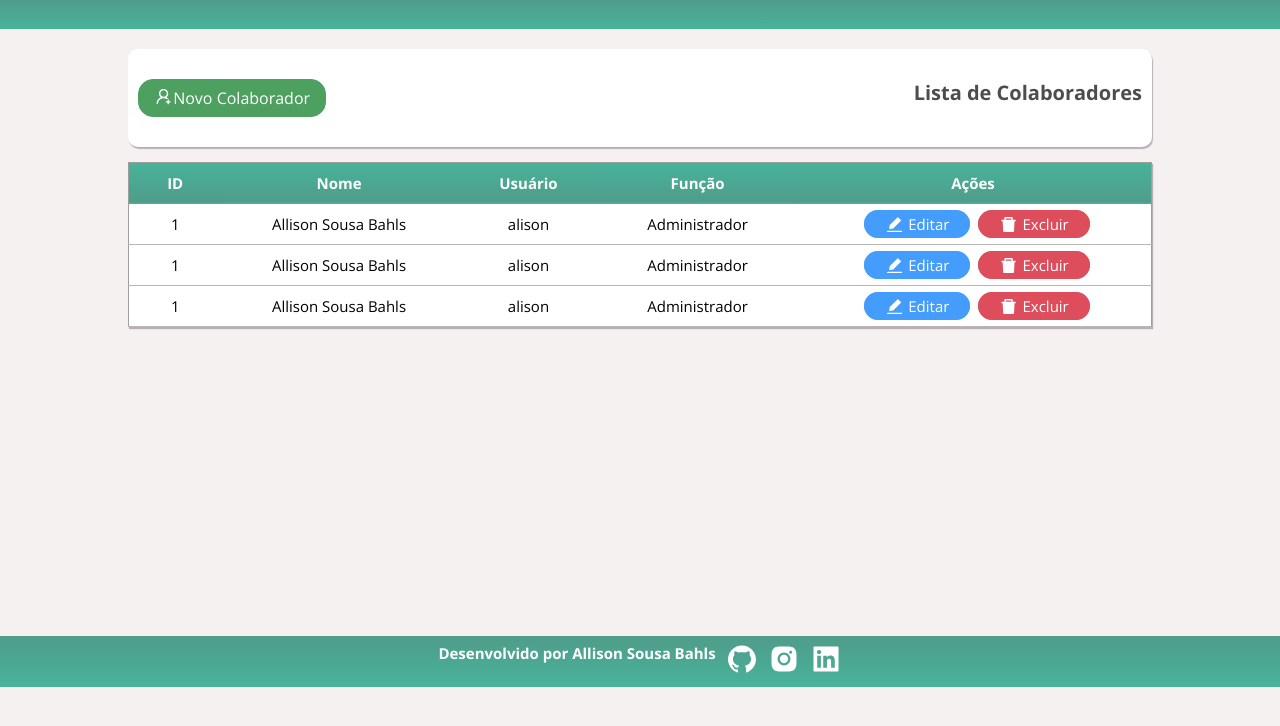
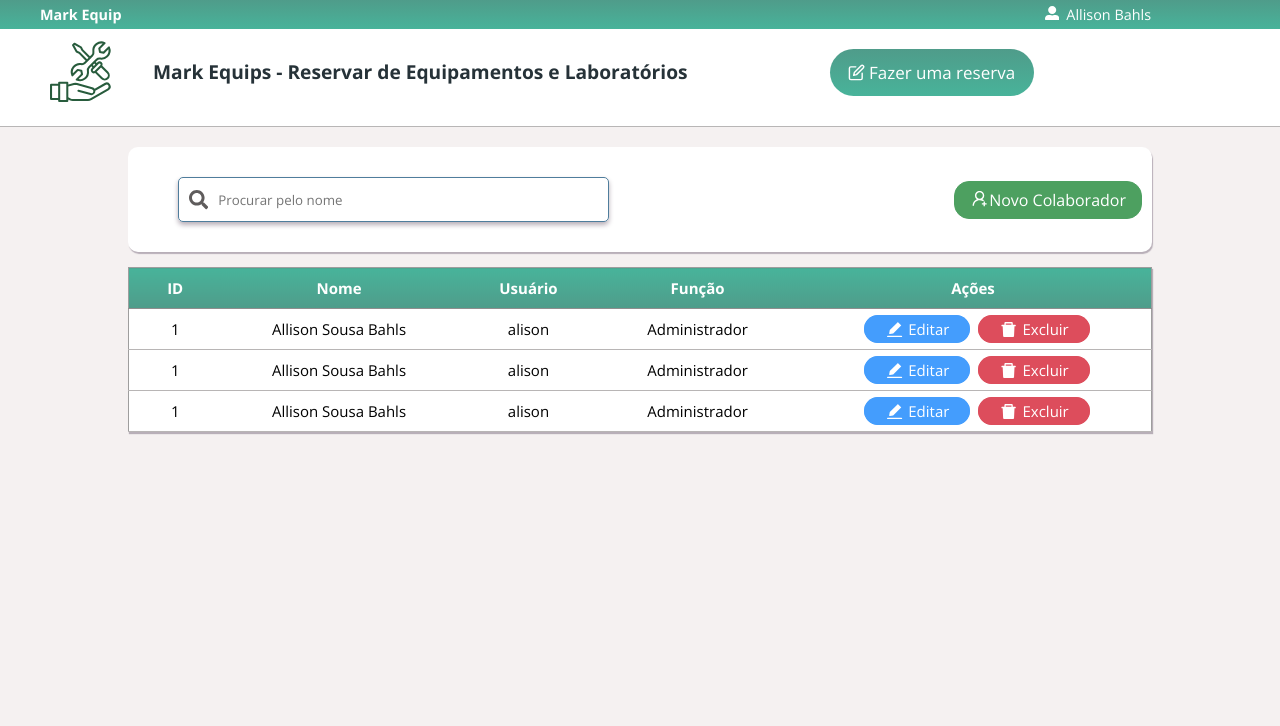
Before and after one commit to AllisonSBahls/mark-equips, a React (Create React App) app in the folder markequip-app/: page /colaboradores in a window 1280 px wide. Shown: the top 726 px of the page. Built offline with nearby package versions, Linux system fonts and the light colour scheme.

Commit message:
fixing screen

```diff
--- a/markequip-app/src/Views/Collaborator/index.tsx
+++ b/markequip-app/src/Views/Collaborator/index.tsx
@@ -14,17 +14,17 @@ export default function Collaborator() {
       <Navbar />
       <div className="container-collaborators">
         <div className="action-collaborators">
-        <div className="btn-insert-field">
+          <div className="field-search">
+            <FaSearch className="icon icon-search"/>
+            <input type="text" placeholder="Procurar pelo nome"></input>
+          </div>
+
+          <div className="btn-insert-field">
             <a href="/#" className="btn-insert">
               <AiOutlineUserAdd className="icon"/>
               Novo Colaborador
             </a>
           </div>
-
-          <div className="title-page-collaborator">
-            <label>Lista de Colaboradores</label>
-          </div>
-
         </div>
         <div className="collaborators-content">
           <table className="table-colaborators table-responsive">
@@ -86,7 +86,7 @@ export default function Collaborator() {
           </table>
         </div>
       </div>
-      <Footer />
+      {/* <Footer /> */}
     </>
   );
 }
--- a/markequip-app/src/Views/Collaborator/styles.css
+++ b/markequip-app/src/Views/Collaborator/styles.css
@@ -20,6 +20,7 @@
     align-items: center;
     border: 1px solid #4f7d9c;
     padding-left: 10px;
+    margin-left: 40px;
     height: 45px;
     border-radius: 5px;
     -webkit-box-shadow: 0px 3px 5px 0px rgba(184,175,184,1);
@@ -28,7 +29,7 @@
 }
 
 .field-search input{
-    min-width: 250px;
+    width: 400px;
     height: 30px;
     border-radius: 5px;
     padding: 10px;
--- a/markequip-app/src/Views/Navbar/index.tsx
+++ b/markequip-app/src/Views/Navbar/index.tsx
@@ -2,48 +2,29 @@ import './styles.css'
 import { FiEdit } from 'react-icons/fi';
 import { FaUserAlt } from 'react-icons/fa';
 
-//import {ReactComponent as Logo} from './Logo.svg';
+import {ReactComponent as Logo} from './Logo.svg';
 export default function Navbar() {
     return (
+        <>
+            <nav className="main-navbar">
+                <h1 className="text-main-navbar">Mark Equip</h1>
 
-            <div className="main-navbar">
-                {/* <h1 className="text-main-navbar">Mark Equip</h1> */}
-                <ul className="menu-main-navbar">
-                    {/* <li>
-                        <a href="/#">Ínicio</a>
-                    </li>
-                    <li>
-                        <a href="/#">Reservas</a>
-                    </li>
-                    <li>
-                        <a href="/#">Equipamentos</a>
-                    </li>
-                    <li>
-                        <a href="/#">Colaboradores</a>
-                    </li>
-                    <li>
-                        <a href="/#">Horários</a>
-                    </li>
-                    <li>
-                        <a href="/#">Relatórios</a>
-                    </li> */}
-
-                </ul>
                 <div className="user-navbar">
-                {/* <ul >
+                <ul >
                     <li>
                         <FaUserAlt/><a href="/#">Allison Bahls</a>
 
                     </li>
 
-                </ul> */}
+                </ul>
                 </div>
+            </nav>
+            <div className="description-container">
+                <Logo />
+                <h1>Mark Equips -  Reservar de Equipamentos e Laboratórios</h1>
+                <a className="btn-make-reserver" href="/#">
+                        <FiEdit className="icon-btn-reserver"/>Fazer uma reserva</a>
             </div>
-            // <div className="description-container">
-                // {/* <Logo /> */}
-                // {/* <h1>Mark Equips -  Reservar de Equipamentos e Laboratórios</h1>
-                // <a className="btn-make-reserver" href="/#">
-                        // <FiEdit className="icon-btn-reserver"/>Fazer uma reserva</a> */}
-            // </div>
-    );
+        </>
+    )
 }
--- a/markequip-app/src/Views/Navbar/styles.css
+++ b/markequip-app/src/Views/Navbar/styles.css
@@ -1,3 +1,6 @@
+.main-navbar{
+    width: 100%;
+}
 .container-navbar{
     display: flex;
 
```
